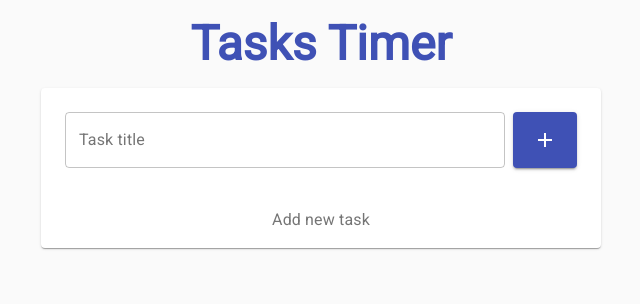
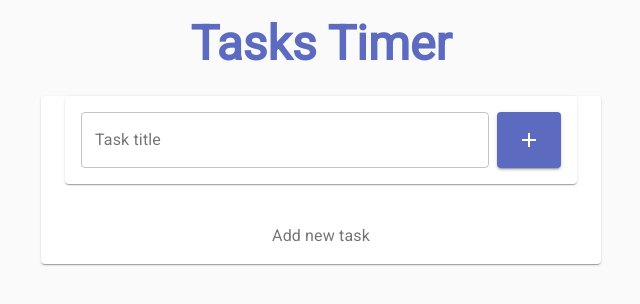
Before and after one commit to bogdan2341/task-timer, a React (Create React App) app: page / in a window 1280 px wide. Shown: the top 304 px of the page, without its empty margins (319-959 px from the left). Built offline with nearby package versions, Linux system fonts and the light colour scheme.

Commit message:
Refactoring

```diff
--- a/src/App.js
+++ b/src/App.js
@@ -1,7 +1,7 @@
 import { CssBaseline, ThemeProvider } from "@material-ui/core";
 import { Provider } from "react-redux";
-import InputNewTask from "./components/InputNewTask";
-import TaskList from "./components/TaskList";
+import TaskInput from "./components/TaskInput";
+import TasksList from "./components/TasksList";
 import MainLayout from "./layouts/MainLayout";
 import store from "./store";
 import theme from "./theme";
@@ -11,8 +11,8 @@ function App() {
       <ThemeProvider theme={theme}>
         <CssBaseline />
         <MainLayout>
-          <InputNewTask />
-          <TaskList />
+          <TaskInput />
+          <TasksList />
         </MainLayout>
       </ThemeProvider>
     </Provider>
--- a/src/components/InputNewTask.js
+++ b/src/components/TaskInput/index.js
@@ -1,7 +1,7 @@
 import { useState } from "react";
 import { useDispatch } from "react-redux";
-import { addTimer } from "../store/actions";
-import { Button, makeStyles, TextField } from "@material-ui/core";
+import { addTimer } from "../../store/actions";
+import { Button, makeStyles, Paper, TextField } from "@material-ui/core";
 import AddIcon from "@material-ui/icons/Add";
 import moment from "moment";
 
@@ -9,8 +9,8 @@ const genUID = () => Math.random().toString(36).substr(2, 9);
 
 const useStyles = makeStyles((theme) => ({
   root: {
-    marginTop: theme.spacing(2),
-    padding: theme.spacing(3),
+    margin: theme.spacing(3),
+    padding: theme.spacing(2),
     display: "flex",
     justifyContent: "space-between",
   },
@@ -38,7 +38,7 @@ function InputNewTask() {
   };
 
   return (
-    <div className={classes.root}>
+    <Paper className={classes.root}>
       <TextField
         variant="outlined"
         className={classes.textField}
@@ -51,7 +51,7 @@ function InputNewTask() {
       <Button onClick={saveTimerHandler} variant="contained" color="primary">
         <AddIcon />
       </Button>
-    </div>
+    </Paper>
   );
 }
 
--- a/src/components/TaskItem.js
+++ b/src/components/TasksList/TaskItem.js
@@ -5,7 +5,7 @@ import PlayIcon from "@material-ui/icons/PlayArrow";
 import PauseIcon from "@material-ui/icons/Pause";
 import TaskTimer from "./TaskTimer";
 import { useDispatch } from "react-redux";
-import { pauseTimer, resumeTimer } from "../store/actions";
+import { pauseTimer, resumeTimer } from "../../store/actions";
 import clsx from "clsx";
 
 const useStyles = makeStyles((theme) => ({
--- a/src/components/TaskTimer.js
+++ b/src/components/TasksList/TaskTimer.js
@@ -1,4 +1,4 @@
-import { msToTime } from "../utils/timeUtils";
+import { msToTime } from "../../utils/timeUtils";
 import { useEffect, useState } from "react";
 
 function TaskTimer(props) {
--- a/src/components/TaskList.js
+++ b/src/components/TasksList/TasksList.js
@@ -1,5 +1,5 @@
 import { useDispatch, useSelector } from "react-redux";
-import { deleteTimer } from "../store/actions";
+import { deleteTimer } from "../../store/actions";
 import TaskItem from "./TaskItem";
 import { makeStyles, Typography } from "@material-ui/core";
 
--- /dev/null
+++ b/src/components/TasksList/index.js
@@ -0,0 +1,2 @@
+import TasksList from "./TasksList";
+export default TasksList;
--- a/src/theme.js
+++ b/src/theme.js
@@ -1,13 +1,14 @@
 import { createMuiTheme } from "@material-ui/core";
-import { indigo, purple } from "@material-ui/core/colors";
+import { indigo, purple, grey } from "@material-ui/core/colors";
 
 const theme = createMuiTheme({
   palette: {
+    type: "light",
     primary: {
-      main: indigo[500],
+      main: indigo[400],
     },
     secondary: {
-      main: purple[500],
+      main: purple[400],
     },
   },
 });
```
